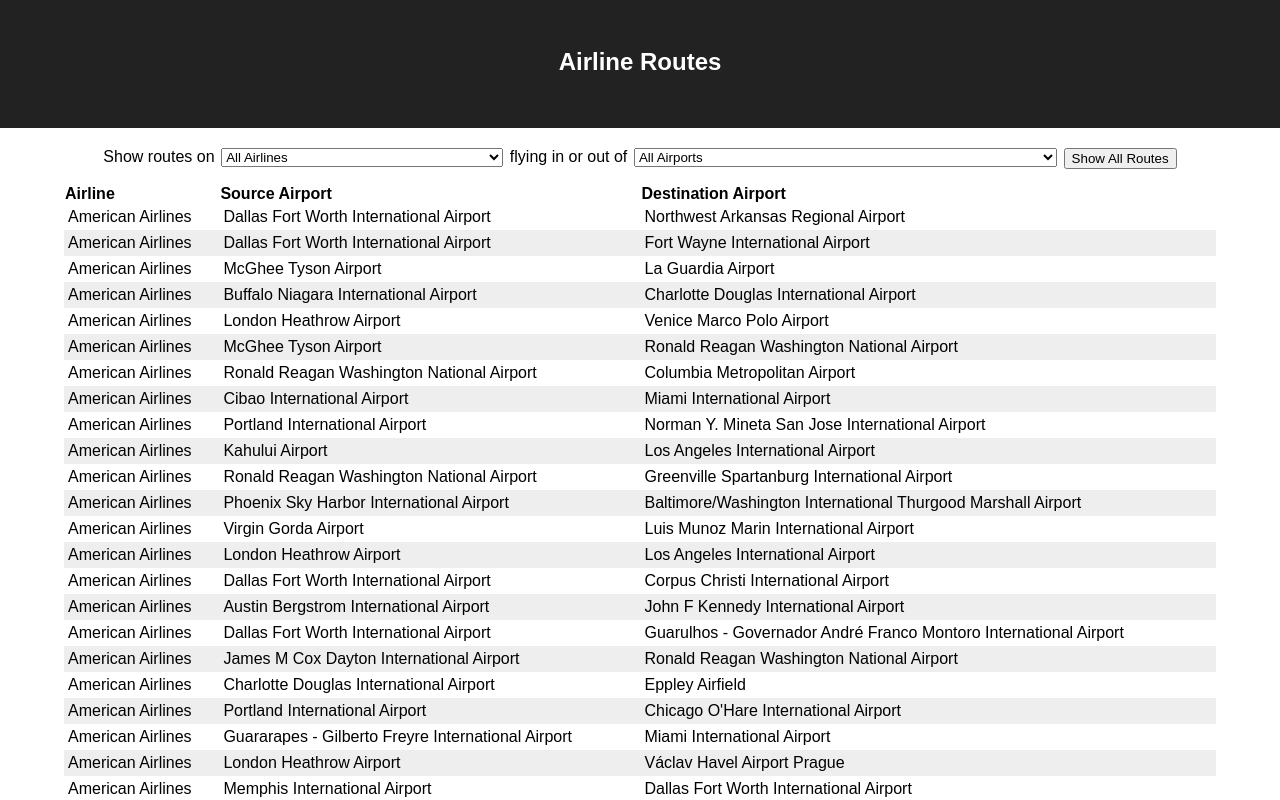
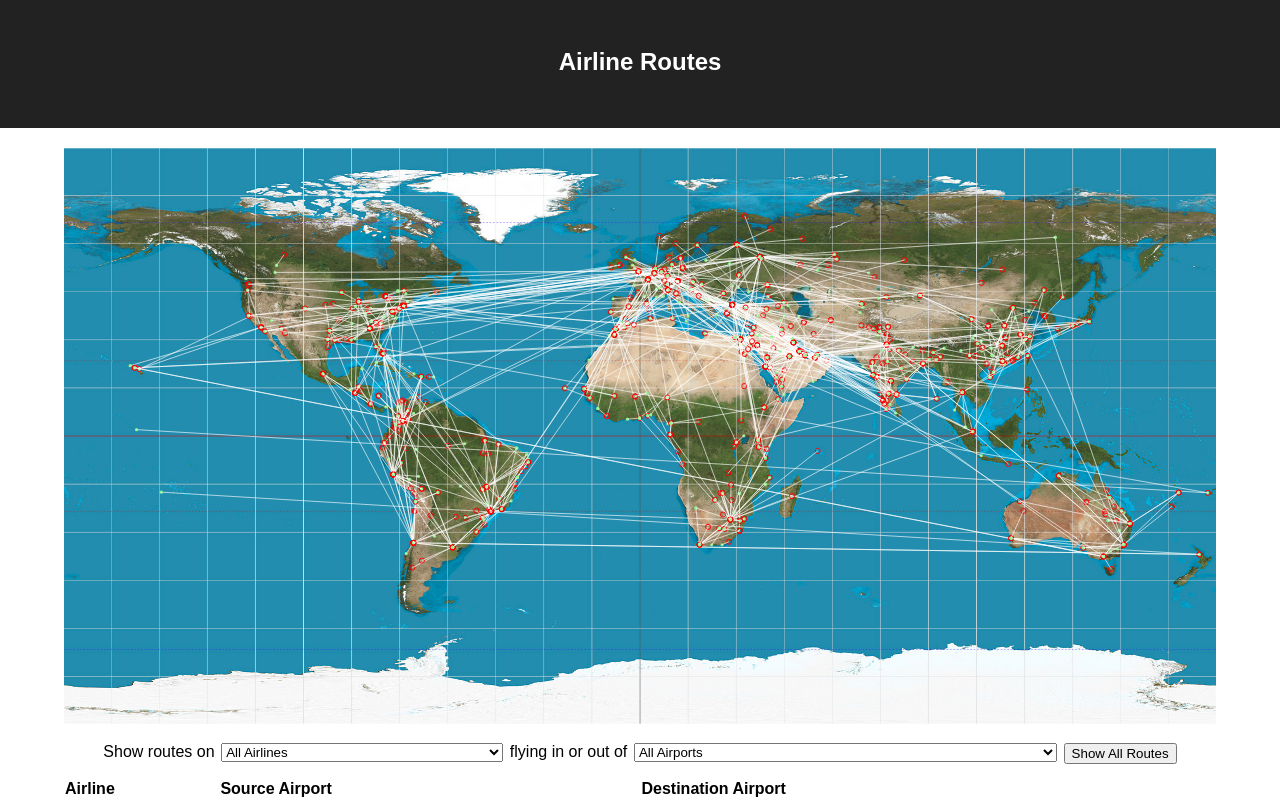
Before and after one commit to tdronkers04/airline-routes, a React (Create React App) app: page / in a window 1280 px wide. Shown: the top 800 px of the page. Built offline with nearby package versions, Linux system fonts and the light colour scheme.

Commit message:
10 adding map and svg paths to visualize routeS

```diff
--- a/src/App.css
+++ b/src/App.css
@@ -52,10 +52,6 @@ select {
   margin: 0 .5em;
 }
 
-/* select option {
-  color: black;
-} */
-
 select option:disabled {
   color: #a9a9a9;
 }
@@ -104,10 +100,8 @@ svg circle.destination {
   stroke: red;
   stroke-width: .3;
   fill: transparent;
-  r: 0.8;
 }
 
 svg circle.source {
   fill: lightgreen;
-  r: 0.5;
 }
--- a/src/App.js
+++ b/src/App.js
@@ -3,6 +3,7 @@ import './App.css';
 import data, { getAirlineById, getAirportByCode } from './data'
 import Table from './components/Table';
 import Select from './components/Select';
+import Map from './components/Map';
 import { filterRoutes } from './helpers';
 
 const columns = [
@@ -51,6 +52,7 @@ const App = () => {
         <h1 className="title">Airline Routes</h1>
       </header>
       <section>
+        <Map currentData={filteredRoutes} />
         <div className='filter'>
           Show routes on
           <Select options='airlines' currentData={filteredRoutes} filter={setAirlineFilter} />
@@ -58,7 +60,6 @@ const App = () => {
           <Select options='airports' currentData={filteredRoutes} filter={setAirportFilter} />
           <button onClick={handleClearFilters}>Show All Routes</button>
         </div>
-
         <Table
           columns={columns}
           rows={filteredRoutes}
--- /dev/null
+++ b/src/components/Map.js
@@ -0,0 +1,28 @@
+import React from "react";
+import { lookupLatLong } from "../helpers";
+
+const Map = ({ currentData }) => {
+  return (
+    <svg className="map" viewBox="-180 -90 360 180">
+      <g transform="scale(1 -1)">
+        <image xlinkHref="equirectangular_world.jpg" href="equirectangular_world.jpg" x="-180" y="-90" height="100%" width="100%" transform="scale(1 -1)"/>
+          {currentData.map(route => {
+            const [srcData, destData] = lookupLatLong(route.src, route.dest)
+            return (
+              <g key={`${route.airline}-${srcData.code}>>${destData.code}`}>
+                <circle className="source" cx={srcData.long} cy={srcData.lat} r="0.5">
+                  <title>{srcData.name}</title>
+                </circle>
+                <circle className="destination" cx={destData.long} cy={destData.lat} r="0.8">
+                  <title>{destData.name}</title>
+                </circle>
+                <path d={`M${srcData.long} ${srcData.lat} L ${destData.long} ${destData.lat}`} />
+              </g>
+            )
+          })}
+      </g>
+    </svg>
+  )
+}
+
+export default Map
--- a/src/helpers.js
+++ b/src/helpers.js
@@ -1,3 +1,5 @@
+import data from "./data";
+
 export const filterRoutes = (routeData, airlineID, airportCode) => {
   airlineID = airlineID === 'all' ? 'all' : parseInt(airlineID)
   return routeData.filter(route => {
@@ -22,3 +24,15 @@ export const checkAvailable = (filteredRoutes, options, value) => {
     !!filteredRoutes.find(route => route.dest === value)
   return found
 }
+
+export const lookupLatLong = (src, dest) => {
+  const srcObj = data.airports.filter(airport => {
+    return airport.code === src
+  })[0]
+
+  const destObj = data.airports.filter(airport => {
+    return airport.code === dest
+  })[0]
+
+  return [srcObj, destObj]
+}
```
